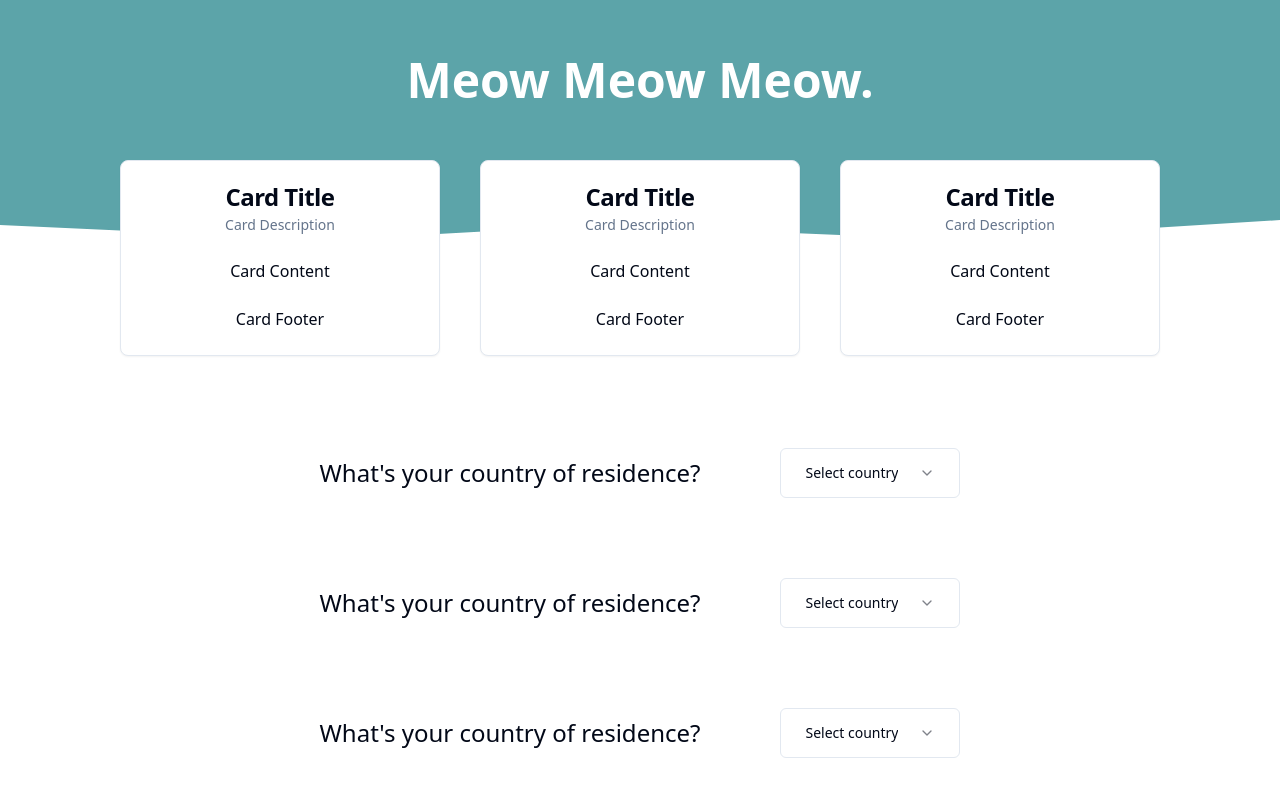
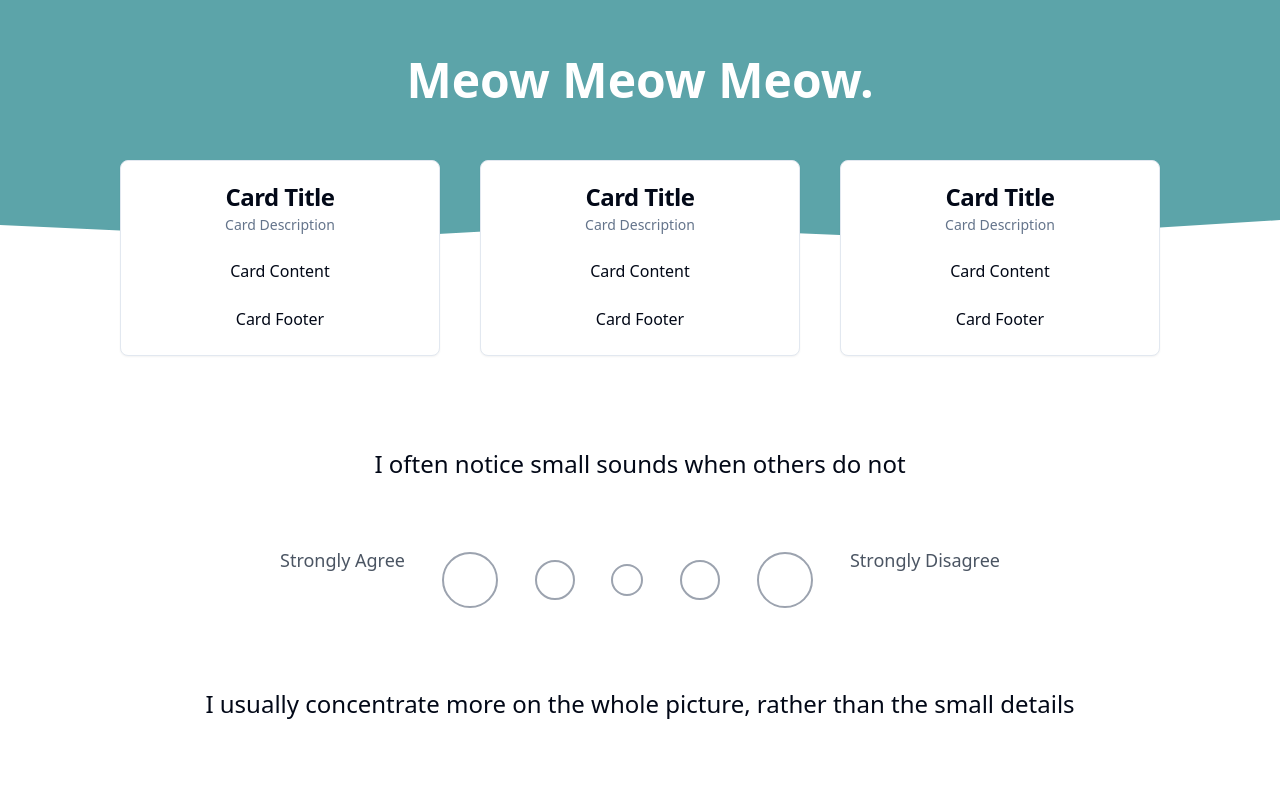
Before and after one commit to coderman400/autism-prediction, a React (Vite) app in the folder frontend/: page / in a window 1280 px wide. Shown: the top 790 px of the page. Built offline with nearby package versions, Linux system fonts and the light colour scheme.

Commit message:
import real questions, update data flow

```diff
--- a/frontend/src/components/ButtonQuestion.jsx
+++ b/frontend/src/components/ButtonQuestion.jsx
@@ -10,11 +10,11 @@ import { Button } from './ui/button'
 const ButtonQuestion = (props) => {
     const question = props.question
   return (
-    <div className='mb-20 text-center flex justify-center flex-col gap-10 text-2xl w-full items-center'>
-        <p className='text-2xl'>{question.question}</p>
-        <div className='flex flex-row gap-4 justify-center items-center'>
+    <div className='mb-20 text-center flex justify-center flex-row gap-10 text-2xl w-full items-center'>
+        <p className='text-2xl w-1/4'>{question.question}</p>
+        <div className='flex w-1/4 flex-row gap-4 justify-center items-center'>
             {question.options.map((option) => (
-                <Button variant="secondary" className='p-8 text-lg'>{option}</Button>
+                <Button variant="secondary" className='p-8 text-lg '>{option}</Button>
             ))}
 
         </div>
--- a/frontend/src/components/InputQuestion.jsx
+++ b/frontend/src/components/InputQuestion.jsx
@@ -8,14 +8,11 @@ import React from 'react'
 // relation: str
 import { Input } from "@/components/ui/input"
 
-const InputQuestion = () => {
-    const question = {
-        "question":"What's your gender?",
-        "placeholder":"Enter age"
-    }
+const InputQuestion = (props) => {
+    const question = props.question
   return (
     <div className='mb-20 text-center flex justify-center flex-row gap-20 text-2xl w-full align-middle items-center'>
-        <p>{question.question}</p>
+        <p className='align-left'>{question.question}</p>
         <Input type="text" placeholder={question.placeholder} className='w-1/4 p-6'></Input>
     </div>
   )
--- a/frontend/src/components/QuestionsSection.jsx
+++ b/frontend/src/components/QuestionsSection.jsx
@@ -4,20 +4,9 @@ import InputQuestion from './InputQuestion';
 import ButtonQuestion from './ButtonQuestion';
 import SelectQuestion from './SelectQuestion';
 import { Button } from './ui/button';
+import data from '../data/questions.json';
 
-// age: int
-// gender: str
-// ethnicity: str
-// jaundice: str
-// autism: str
-// country_of_res: str
-// relation: str
 const QuestionsSection = () => {
-  const questions = Array.from({ length: 17 }, (_, index) => ({
-    id: index + 1,
-    text: `This is question ${index + 1}`,
-  }));
-
   const [currentPage, setCurrentPage] = useState(1);
   const questionsPerPage = [5, 5, 3, 4];
   const totalPages = questionsPerPage.length;
@@ -26,7 +15,7 @@ const QuestionsSection = () => {
     .slice(0, currentPage - 1)
     .reduce((a, b) => a + b, 0);
   const endIdx = startIdx + questionsPerPage[currentPage - 1];
-  const currentQuestions = questions.slice(startIdx, endIdx);
+  const currentQuestions = data.questions.slice(startIdx, endIdx);
 
   const handleNextPage = () => {
     if (currentPage < totalPages) {
@@ -41,13 +30,50 @@ const QuestionsSection = () => {
   return (
     <>
       <div className="w-3/4 flex flex-col align-middle justify-center mt-20">
-        {currentQuestions.map((question) => (
-          <SelectQuestion key={question.id} />
-        ))}
+        {currentQuestions.map((question, index) => {
+          switch (question.type) {
+            case "radio":
+              return (
+                <RadioQuestion
+                  key={index}
+                  question={question}
+                />
+              );
+            case "input":
+              return (
+                <InputQuestion
+                  key={index}
+                  question={question}
+                />
+              );
+            case "button":
+              return (
+                <ButtonQuestion
+                  key={index}
+                  question={question}
+                />
+              );
+            case "select":
+              return (
+                <SelectQuestion
+                  key={index}
+                  question={question}
+                />
+              );
+            default:
+              return null;
+          }
+        })}
       </div>
 
       <div className="flex justify-center">
-        <Button className={'w-32 h-16 text-2xl'} onClick={handleNextPage} disabled={currentPage>=totalPages}>Next</Button  >
+        <Button
+          className="w-32 h-16 text-2xl"
+          onClick={handleNextPage}
+          disabled={currentPage >= totalPages}
+        >
+          Next
+        </Button>
       </div>
     </>
   );
--- a/frontend/src/components/RadioQuestion.jsx
+++ b/frontend/src/components/RadioQuestion.jsx
@@ -1,8 +1,8 @@
 import React from 'react'
 import { useState } from 'react';
-const RadioQuestion = () => {
+const RadioQuestion = (props) => {
     const [selected, setSelected] = useState(null);
-
+    const question = props.question
     const options = [
       { value: 1, label: "Strongly Agree" },
       { value: 2, label: "Agree" },
@@ -16,7 +16,7 @@ const RadioQuestion = () => {
     };
   return (
     <div className='mb-20 text-center flex justify-center flex-col w-full align-middle items-center'>
-                <p className='text-2xl'>This is a question. A very inquisitive question. What is your answer?</p>
+                <p className='text-2xl'>{question.question}</p>
                 <div className="flex items-center justify-between w-3/4 mt-8 relative">
                     <span className="left-0 text-lg text-gray-600 ">
                         Strongly Agree
--- a/frontend/src/components/SelectQuestion.jsx
+++ b/frontend/src/components/SelectQuestion.jsx
@@ -9,52 +9,20 @@ import {
     SelectValue,
   } from "@/components/ui/select"
 
-const SelectQuestion = () => {
-    const question = {
-        "question": "What's your ethnicity?",
-        "placeholder": "Select ethnicity",
-        "options": [
-            { value: "white-european", label: "White-European" },
-            { value: "middle eastern", label: "Middle Eastern" },
-            { value: "asian", label: "Asian" },
-            { value: "black", label: "Black" },
-            { value: "south asian", label: "South Asian" },
-            { value: "pasifika", label: "Pasifika" },
-            { value: "latino", label: "Latino" },
-            { value: "hispanic", label: "Hispanic" },
-            { value: "turkish", label: "Turkish" },
-            { value: "others", label: "Others" },
-        ]
-    }
-    const question2 = {
-        "question": "What's your country of residence?",
-        "placeholder": "Select country",
-        "options": [
-            "Afghanistan", "Angola", "Argentina", "Armenia", "Aruba",
-            "Australia", "Austria", "Azerbaijan", "Bahamas", "Bangladesh",
-            "Belgium", "Bolivia", "Brazil", "Burundi", "Canada",
-            "China", "Cyprus", "Czech Republic", "Egypt", "Ethiopia",
-            "France", "Germany", "Iceland", "India", "Iran", "Iraq",
-            "Ireland", "Italy", "Japan", "Jordan", "Kazakhstan",
-            "Malaysia", "Mexico", "Nicaragua", "Niger", "Netherlands",
-            "New Zealand", "Oman", "Pakistan", "Romania", "Russia",
-            "Saudi Arabia", "Serbia", "Sierra Leone", "South Africa", "Spain",
-            "Sri Lanka", "Sweden", "Tonga", "Turkey", "Ukraine",
-            "United Arab Emirates", "United Kingdom", "United States", "Viet Nam", "Others"
-        ].sort().map(country => ({ value: country.toLowerCase(), label: country }))
-    }
+const SelectQuestion = (props) => {
+    const question = props.question
   return (
     <div className='mb-20 text-center flex justify-center flex-row gap-20 text-2xl w-full align-middle items-center'>
-        <p>{question2.question} </p>
+        <p className=''>{question.question} </p>
         <Select>
-            <SelectTrigger className="w-[180px] p-6">
-                <SelectValue placeholder={question2.placeholder}/>
+            <SelectTrigger className="w-1/4 p-6">
+                <SelectValue placeholder={question.placeholder}/>
             </SelectTrigger>
             <SelectContent>
                 <SelectGroup>
-                    {question2.options.map((option) => (
-                        <SelectItem key={option.value} value={option.value}>
-                            {option.label}
+                    {question.options.map((option) => (
+                        <SelectItem key={option} value={option.toLowerCase()}>
+                            {option}
                         </SelectItem>
                     ))}
                 </SelectGroup>
--- /dev/null
+++ b/frontend/src/data/questions.json
@@ -0,0 +1,104 @@
+{
+    "questions": [
+      {
+        "question": "I often notice small sounds when others do not",
+        "type": "radio"
+      },
+      {
+        "question": "I usually concentrate more on the whole picture, rather than the small details",
+        "type": "radio"
+      },
+      {
+        "question": "I find it easy to do more than one thing at once",
+        "type": "radio"
+      },
+      {
+        "question": "If there is an interruption, I can switch back to what I was doing very quickly",
+        "type": "radio"
+      },
+      {
+        "question": "I find it easy to ‘read between the lines’ when someone is talking to me",
+        "type": "radio"
+      },
+      {
+        "question": "I know how to tell if someone listening to me is getting bored",
+        "type": "radio"
+      },
+      {
+        "question": "When I’m reading a story I find it difficult to work out the characters’ intentions",
+        "type": "radio"
+      },
+      {
+        "question": "I like to collect information about categories of things (e.g. types of car, types of bird, types of train, types of plant etc)",
+        "type": "radio"
+      },
+      {
+        "question": "I find it easy to work out what someone is thinking or feeling just by looking at their face",
+        "type": "radio"
+      },
+      {
+        "question": "I find it difficult to work out people’s intentions",
+        "type": "radio"
+      },
+      {
+        "question": "What is your age?",
+        "placeholder": "Enter age.",
+        "type": "input"
+      },
+      {
+        "question": "What is your gender?",
+        "options": ["male", "female", "other"],
+        "type": "button"
+      },
+      {
+        "question": "What's your ethnicity?",
+        "placeholder": "Select ethnicity",
+        "options": [
+          "White-European",
+          "Middle Eastern",
+          "Asian",
+          "Black",
+          "South Asian",
+          "Pasifika",
+          "Latino",
+          "Hispanic",
+          "Turkish",
+          "Others"
+        ],
+        "type": "select"
+      },
+      {
+        "question": "What's your country of residence?",
+        "placeholder": "Select country",
+        "options": [
+            "Afghanistan", "Angola", "Argentina", "Armenia", "Aruba",
+            "Australia", "Austria", "Azerbaijan", "Bahamas", "Bangladesh",
+            "Belgium", "Bolivia", "Brazil", "Burundi", "Canada",
+            "China", "Cyprus", "Czech Republic", "Egypt", "Ethiopia",
+            "France", "Germany", "Iceland", "India", "Iran", "Iraq",
+            "Ireland", "Italy", "Japan", "Jordan", "Kazakhstan",
+            "Malaysia", "Mexico", "Nicaragua", "Niger", "Netherlands",
+            "New Zealand", "Oman", "Pakistan", "Romania", "Russia",
+            "Saudi Arabia", "Serbia", "Sierra Leone", "South Africa", "Spain",
+            "Sri Lanka", "Sweden", "Tonga", "Turkey", "Ukraine",
+            "United Arab Emirates", "United Kingdom", "United States", "Viet Nam", "Others"
+        ],
+        "type": "select"
+      },
+      {
+        "question": "Did you have jaundice at birth?",
+        "options": ["yes", "no"],
+        "type": "button"
+      },
+      {
+        "question": "Does any immediate family have autism?",
+        "options"                                                                                                                                                          : ["yes", "no"],
+        "type": "button"
+      },
+      {
+        "question": "Are you taking the test on behalf of someone else?",
+        "options": ["yes", "no"],
+        "type": "button"
+      }
+    ]
+  }
```
